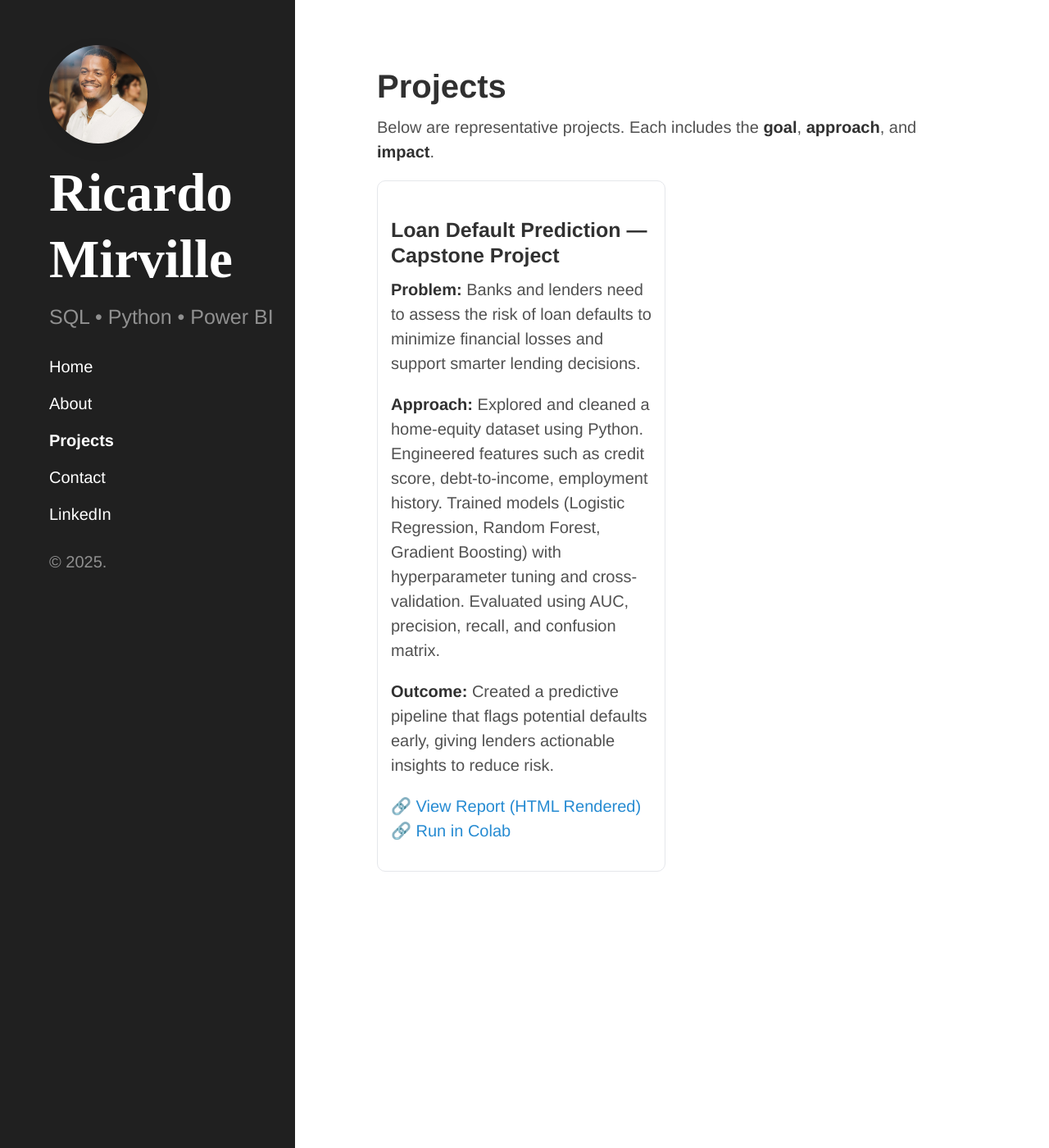
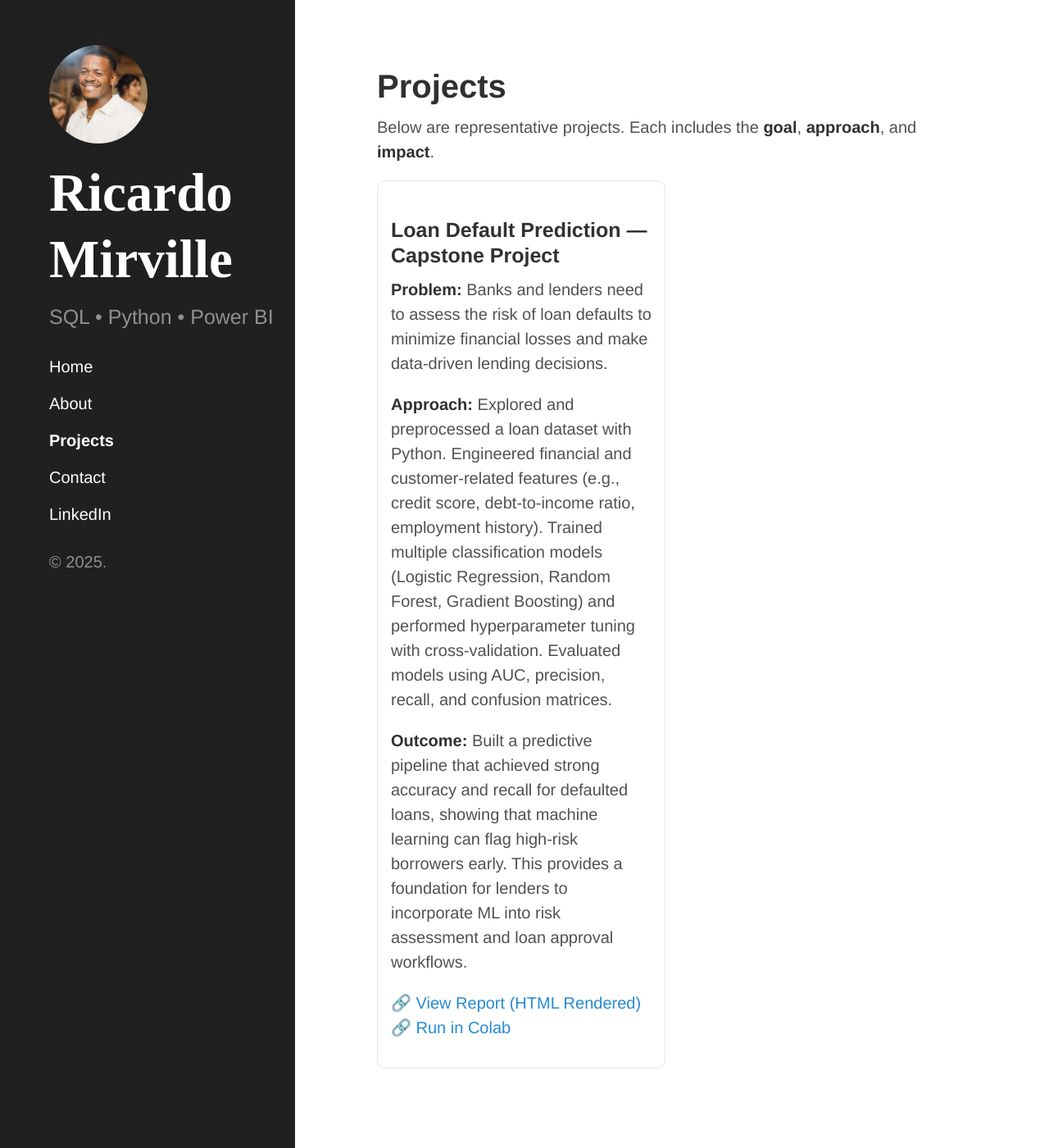
Before and after one commit to RicardoBMirville/Portfolio, a Jekyll site: the page built from projects.md, in a window 1280 px wide and 1400 px high. Shown: the whole window at 82% size. Built offline with Jekyll 4.4.1, drawn with Linux system fonts in a browser that asks for light colours.

Commit message:
Update projects.md

```diff
--- a/projects.md
+++ b/projects.md
@@ -15,9 +15,9 @@ Below are representative projects. Each includes the **goal**, **approach**, and
 
   <div class="card">
   <h3>Loan Default Prediction — Capstone Project</h3>
-  <p><strong>Problem:</strong> Banks and lenders need to assess the risk of loan defaults to minimize financial losses and support smarter lending decisions.</p>
-  <p><strong>Approach:</strong> Explored and cleaned a home‐equity dataset using Python. Engineered features such as credit score, debt-to-income, employment history. Trained models (Logistic Regression, Random Forest, Gradient Boosting) with hyperparameter tuning and cross-validation. Evaluated using AUC, precision, recall, and confusion matrix.</p>
-  <p><strong>Outcome:</strong> Created a predictive pipeline that flags potential defaults early, giving lenders actionable insights to reduce risk.</p>
+  <p><strong>Problem:</strong> Banks and lenders need to assess the risk of loan defaults to minimize financial losses and make data-driven lending decisions.</p>
+  <p><strong>Approach:</strong> Explored and preprocessed a loan dataset with Python. Engineered financial and customer-related features (e.g., credit score, debt-to-income ratio, employment history). Trained multiple classification models (Logistic Regression, Random Forest, Gradient Boosting) and performed hyperparameter tuning with cross-validation. Evaluated models using AUC, precision, recall, and confusion matrices.</p>
+  <p><strong>Outcome:</strong> Built a predictive pipeline that achieved strong accuracy and recall for defaulted loans, showing that machine learning can flag high-risk borrowers early. This provides a foundation for lenders to incorporate ML into risk assessment and loan approval workflows.</p>
   <p>
     🔗 <a href="https://nbviewer.org/github/RicardoBMirville/Portfolio/blob/main/assets/notebooks/loan_default_prediction.ipynb" target="_blank">View Report (HTML Rendered)</a><br>
     🔗 <a href="https://colab.research.google.com/github/RicardoBMirville/Portfolio/blob/main/assets/notebooks/loan_default_prediction.ipynb" target="_blank">Run in Colab</a>
```
